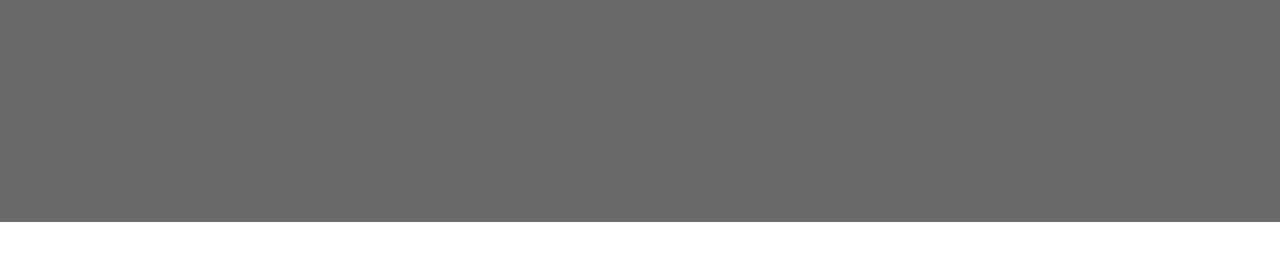
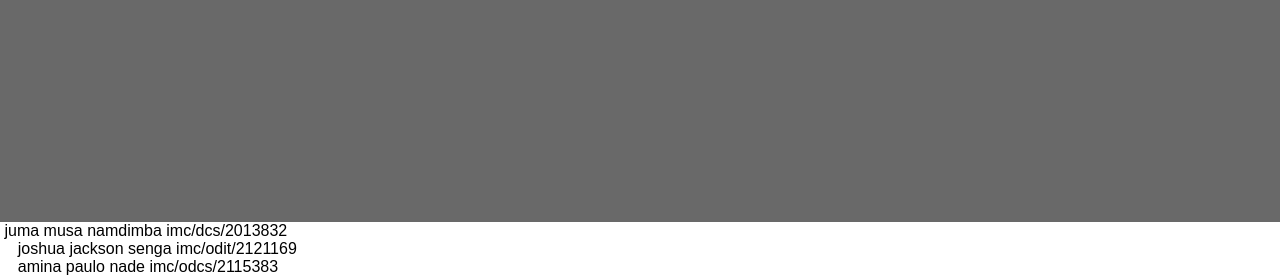
Before and after one commit to acxonsenga/onstream, a plain HTML site: page index.html in a window 1280 px wide. Shown: the part 636-912 px from the top of the page. Before the commit the page ends 858 px from the top, so only its background shows below. Drawn offline with Linux system fonts and the light colour scheme.

Commit message:
Update index.html

```diff
--- a/index.html
+++ b/index.html
@@ -44,6 +44,9 @@
     </div>
    </div>
 
-
+    <div> <pre> juma musa namdimba imc/dcs/2013832
+    joshua jackson senga imc/odit/2121169
+    amina paulo nade imc/odcs/2115383 </pre>
+    </div>
 </body>
 </html>
```
